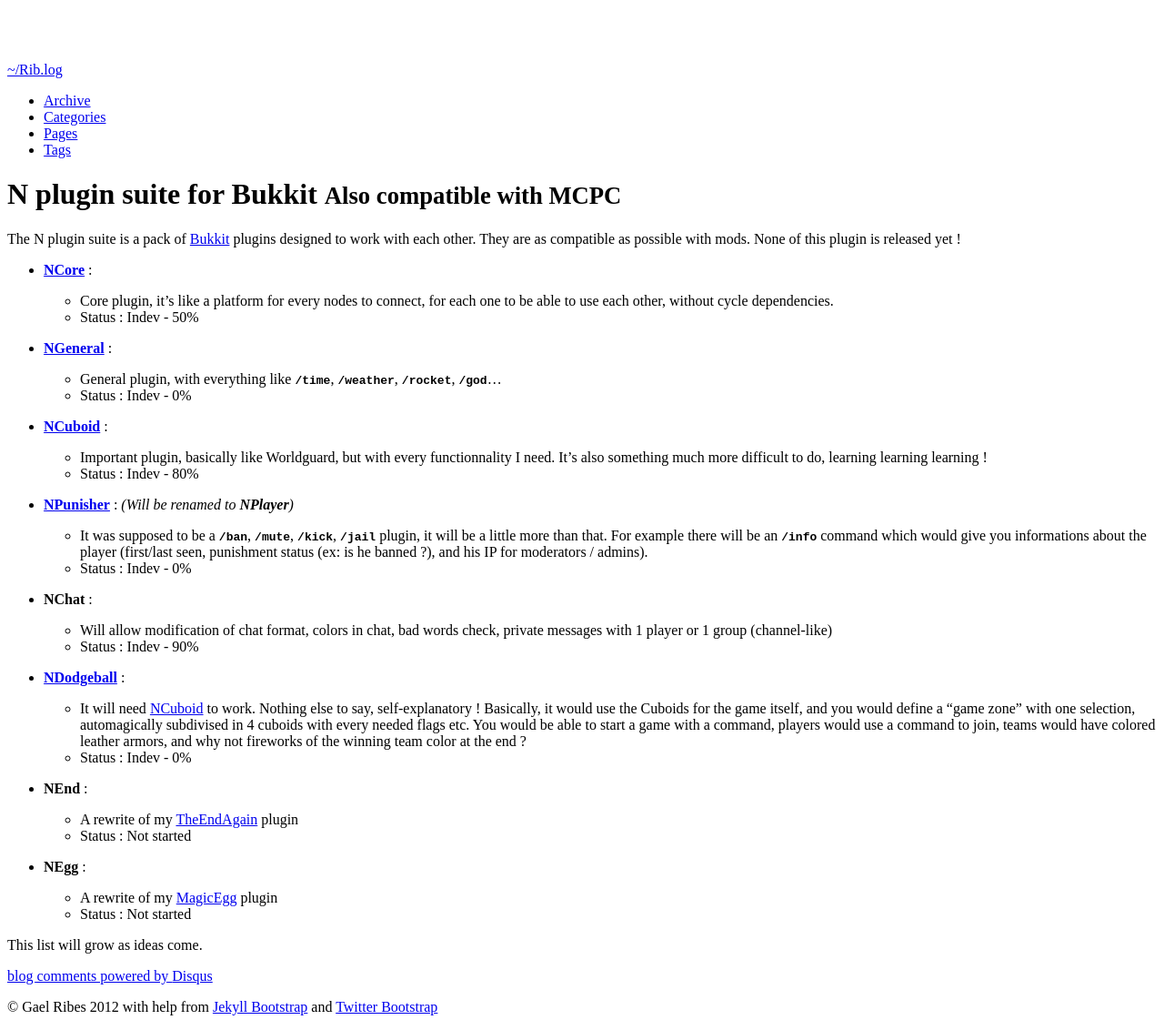
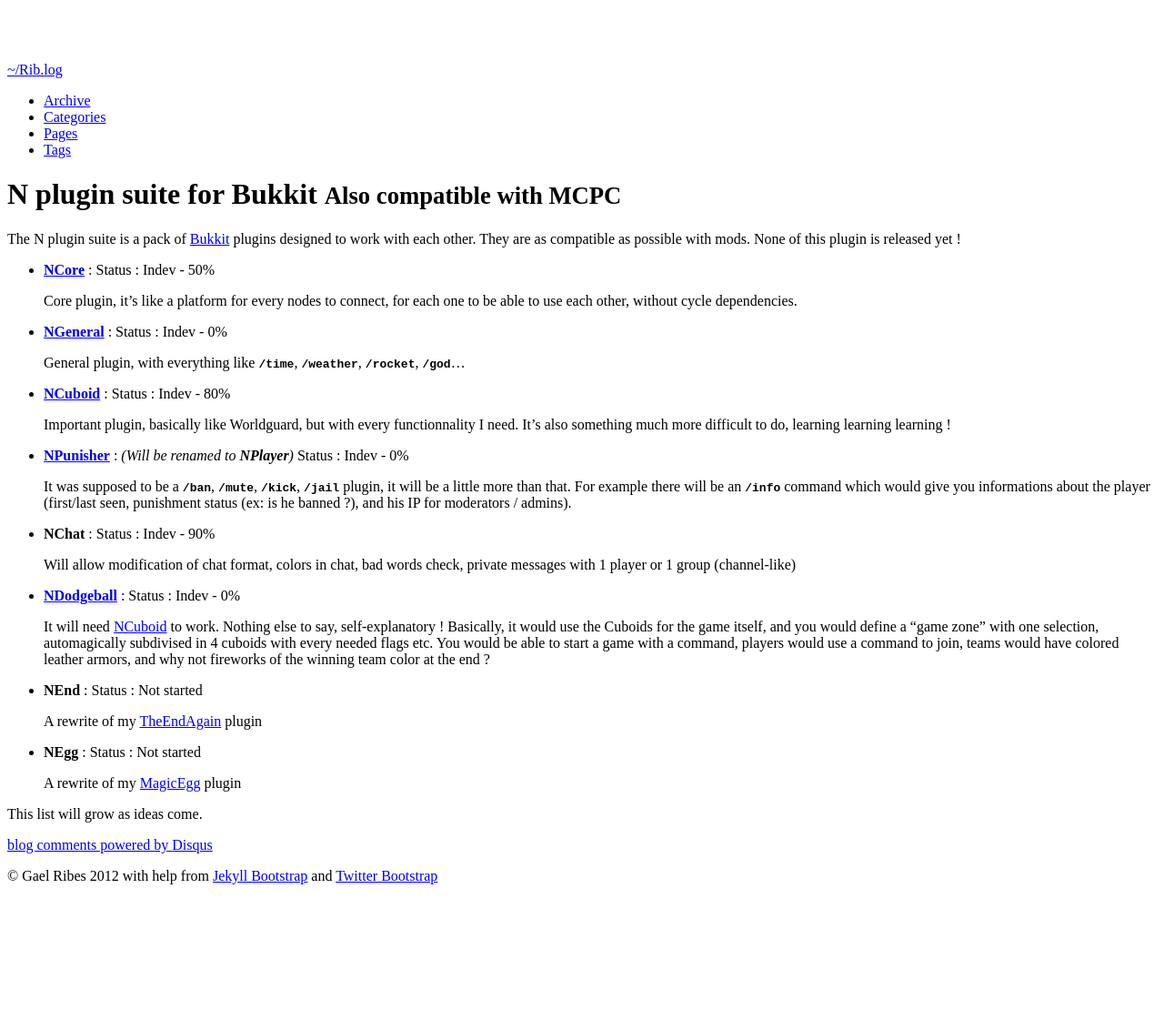
Before and after one commit to CeramicTitan/ribesg.github.com, a Jekyll site: the page built from _posts/pages/2013-02-16-NPlugins.md, in a window 1280 px wide. Shown: the whole page at 91% size. Built offline with Jekyll 4.4.1, drawn with Linux system fonts in a browser that asks for light colours; nearby versions of some CDN libraries; comment, search, counter and statistics services are not loaded; after the commit the page ends 988 px from its top, so only the background shows below that.

Commit message:
Let's abort lists in lists.

```diff
--- a/_posts/pages/2013-02-16-NPlugins.md
+++ b/_posts/pages/2013-02-16-NPlugins.md
@@ -9,45 +9,37 @@ tags: [bukkit, plugin]
 
 The N plugin suite is a pack of [Bukkit][] plugins designed to work with each other. They are as compatible as possible with mods. None of this plugin is released yet !
 
-* **[NCore][]** :
+* **[NCore][]** : Status : Indev - 50%
 
-    * Core plugin, it's like a platform for every nodes to connect, for each one to be able to use each other, without cycle dependencies.
-    * Status : Indev - 50%
+    Core plugin, it's like a platform for every nodes to connect, for each one to be able to use each other, without cycle dependencies.
 
-* **[NGeneral][]** :
+* **[NGeneral][]** : Status : Indev - 0%
 
-    * General plugin, with everything like **`/time`**, **`/weather`**, **`/rocket`**, **`/god`**...
-    * Status : Indev - 0%
+    General plugin, with everything like **`/time`**, **`/weather`**, **`/rocket`**, **`/god`**...
 
-* **[NCuboid][]** :
+* **[NCuboid][]** : Status : Indev - 80%
 
-    * Important plugin, basically like Worldguard, but with every functionnality I need. It's also something much more difficult to do, learning learning learning !
-    * Status : Indev - 80%
+    Important plugin, basically like Worldguard, but with every functionnality I need. It's also something much more difficult to do, learning learning learning !
 
-* **[NPunisher][]** : _(Will be renamed to **NPlayer**)_
+* **[NPunisher][]** : _(Will be renamed to **NPlayer**)_ Status : Indev - 0%
 
-    * It was supposed to be a **`/ban`**, **`/mute`**, **`/kick`**, **`/jail`** plugin, it will be a little more than that. For example there will be an **`/info`** command which would give you informations about the player (first/last seen, punishment status (ex: is he banned ?), and his IP for moderators / admins).
-    * Status : Indev - 0%
+    It was supposed to be a **`/ban`**, **`/mute`**, **`/kick`**, **`/jail`** plugin, it will be a little more than that. For example there will be an **`/info`** command which would give you informations about the player (first/last seen, punishment status (ex: is he banned ?), and his IP for moderators / admins).
 
-* **NChat** :
+* **NChat** : Status : Indev - 90%
 
-    * Will allow modification of chat format, colors in chat, bad words check, private messages with 1 player or 1 group (channel-like)
-    * Status : Indev - 90%
+    Will allow modification of chat format, colors in chat, bad words check, private messages with 1 player or 1 group (channel-like)
 
-* **[NDodgeball][]** :
+* **[NDodgeball][]** : Status : Indev - 0%
 
-    * It will need [NCuboid][] to work. Nothing else to say, self-explanatory ! Basically, it would use the Cuboids for the game itself, and you would define a "game zone" with one selection, automagically subdivised in 4 cuboids with every needed flags etc. You would be able to start a game with a command, players would use a command to join, teams would have colored leather armors, and why not fireworks of the winning team color at the end ?
-    * Status : Indev - 0%
+    It will need [NCuboid][] to work. Nothing else to say, self-explanatory ! Basically, it would use the Cuboids for the game itself, and you would define a "game zone" with one selection, automagically subdivised in 4 cuboids with every needed flags etc. You would be able to start a game with a command, players would use a command to join, teams would have colored leather armors, and why not fireworks of the winning team color at the end ?
 
-* **NEnd** :
+* **NEnd** : Status : Not started
 
-    * A rewrite of my [TheEndAgain][] plugin
-    * Status : Not started
+    A rewrite of my [TheEndAgain][] plugin
 
-* **NEgg** :
+* **NEgg** : Status : Not started
 
-    * A rewrite of my [MagicEgg][] plugin
-    * Status : Not started
+    A rewrite of my [MagicEgg][] plugin
 
 This list will grow as ideas come.
 
```
